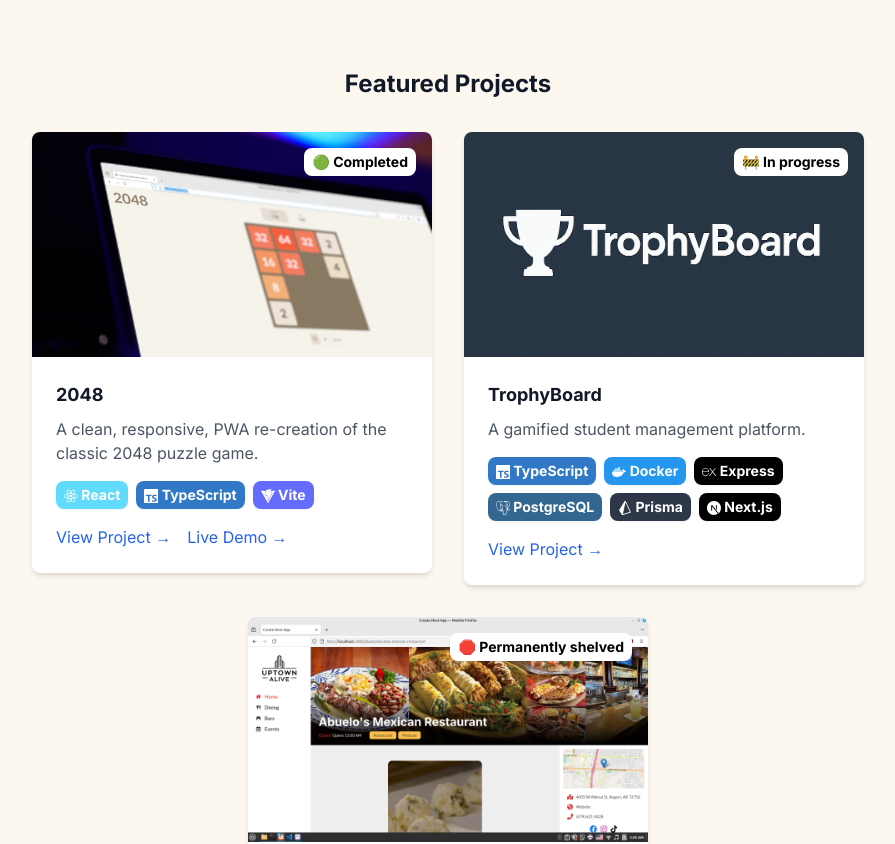
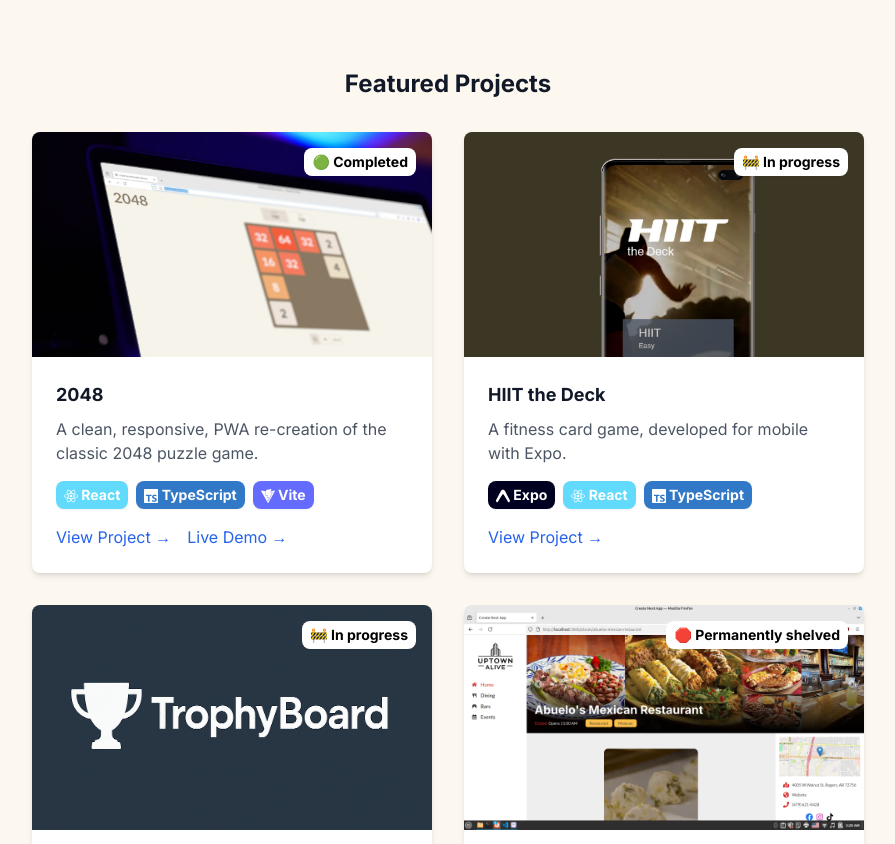
Before and after one commit to mrhanna/mrhanna-portfolio, a Next.js app: page / in a window 1280 px wide. Shown: the part 1360-2204 px from the top of the page, without its empty margins (192-1087 px from the left). Built offline with nearby package versions, Linux system fonts and the light colour scheme.

Commit message:
Added Hiit the Deck to projects

```diff
--- a/app/components/Badge.tsx
+++ b/app/components/Badge.tsx
@@ -2,6 +2,7 @@
 import { IconType } from 'react-icons';
 import {
     SiDocker,
+    SiExpo,
     SiExpress,
     SiNextdotjs,
     SiPostgresql,
@@ -26,6 +27,7 @@
     strapi: ['Strapi', SiStrapi, '#4945FF'],
     redux: ['Redux', SiRedux, '#764ABC'],
     tailwindcss: ['TailwindCSS', SiTailwindcss, '#06B6D4'],
+    expo: ['Expo', SiExpo, '#000020'],
 } satisfies Record<string, [string, IconType, string]>;
 
 export type BadgeSlug = keyof typeof badges;
--- a/app/components/ProjectsSection.tsx
+++ b/app/components/ProjectsSection.tsx
@@ -23,6 +23,14 @@
             imageURL: '/images/2048.jpg',
             projectURL: 'https://github.com/mrhanna/2048',
             demoURL: 'https://mrhanna.dev/2048',
+        },
+        {
+            name: 'HIIT the Deck',
+            status: 'in-progress',
+            description: 'A fitness card game, developed for mobile with Expo.',
+            stack: ['expo', 'react', 'typescript'],
+            imageURL: '/images/hiit-screenshot.png',
+            projectURL: 'https://github.com/mrhanna/hiit-the-deck',
         },
         {
             name: 'TrophyBoard',
```
Also changed, not shown: public/images/hiit-screenshot.png (added).
